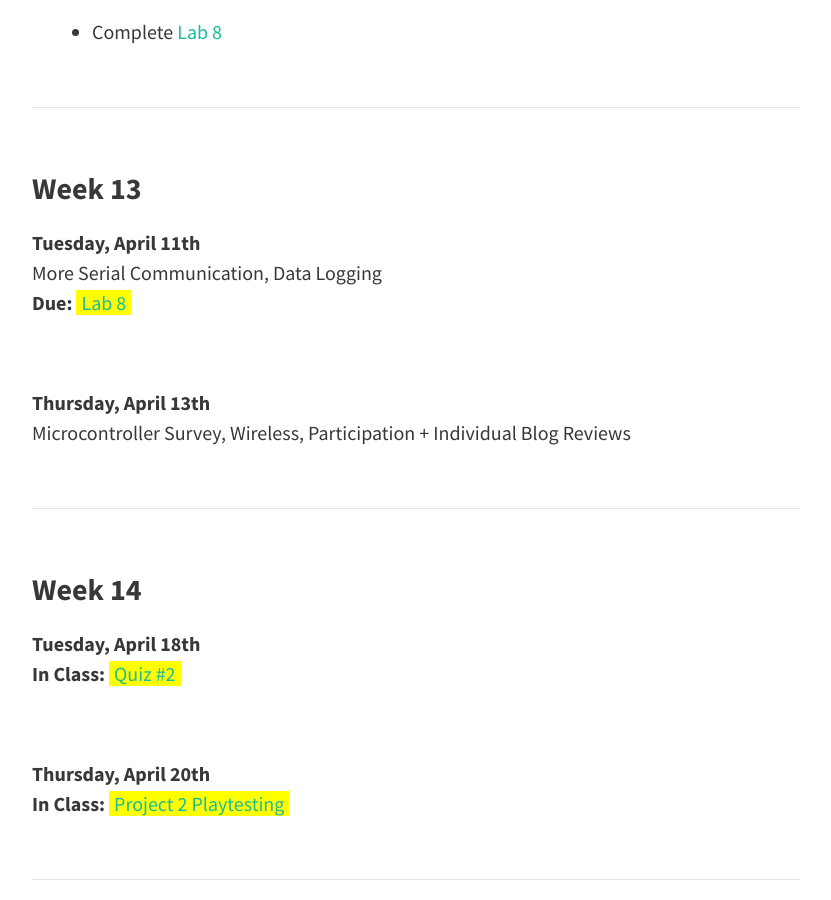
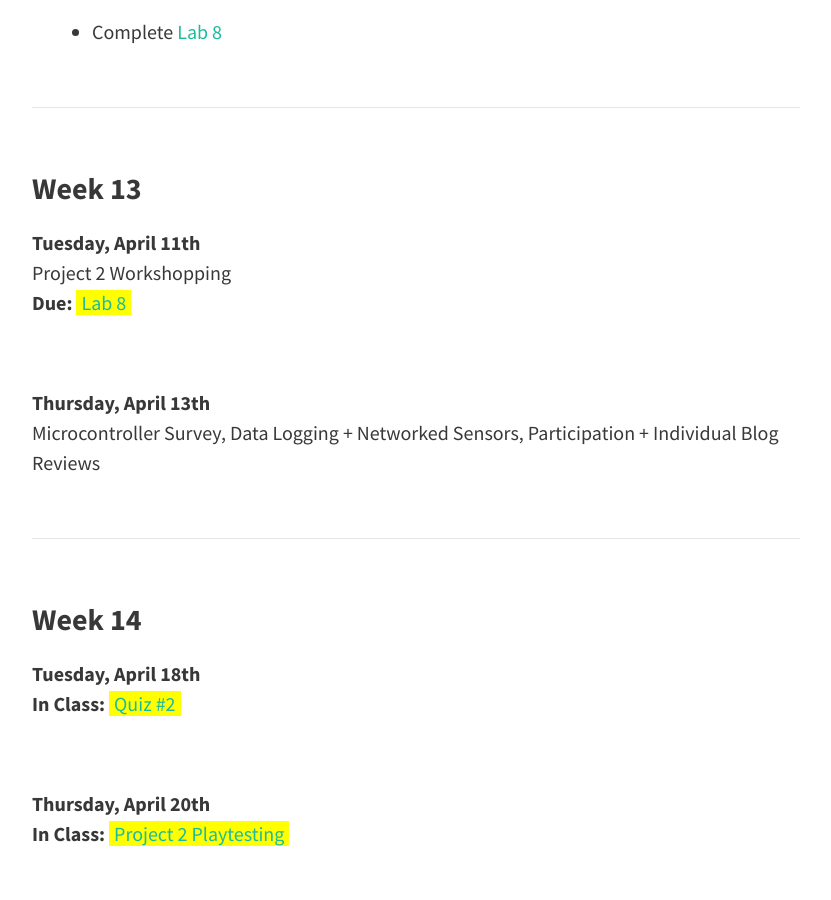
Before and after one commit to coloringchaos/object-spring-17, a Jekyll site: the page built from schedule.md, in a window 1280 px wide and 900 px high, scrolled down 8093 px. Shown: the whole window, without its empty margins (224-1055 px from the left). Built offline with Jekyll 4.4.1, drawn with Linux system fonts in a browser that asks for light colours; nearby versions of some CDN libraries.

Commit message:
Update schedule.md

```diff
--- a/schedule.md
+++ b/schedule.md
@@ -250,11 +250,11 @@ Assignments are due on the day that they are listed.
 <hr>
 
 ### Week 13
-**Tuesday, April 11th** <br>More Serial Communication, Data Logging<br>**Due:** <span class="highlight">[Lab 8](/object-spring-17/lab-8)</span>
+**Tuesday, April 11th** <br>Project 2 Workshopping<br>**Due:** <span class="highlight">[Lab 8](/object-spring-17/lab-8)</span>
 
 <br>
 
-**Thursday, April 13th** <br> Microcontroller Survey, Wireless, Participation + Individual Blog Reviews
+**Thursday, April 13th** <br> Microcontroller Survey, Data Logging + Networked Sensors, Participation + Individual Blog Reviews
 
 <!-- <br>**Due:** <span class="highlight">[Lab 9]()</span>  -->
 
```
